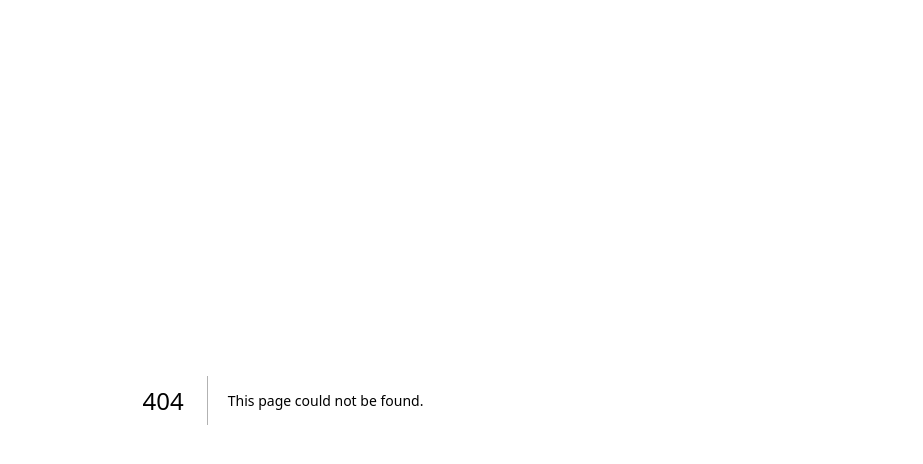
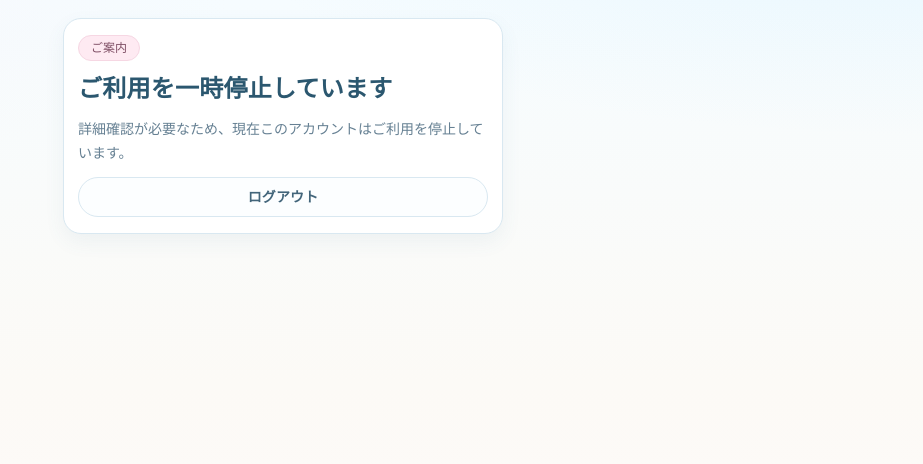
Before and after one commit to enzinhiro/nagisa-link, a Next.js app: page /suspended in a window 1280 px wide. Before the commit this address had no page. Shown: the top 464 px of the page, without its empty margins (357-1280 px from the left). Built offline with nearby package versions, Linux system fonts and the light colour scheme; no server answers.

Commit message:
Block suspended users from protected routes and add suspended notice page

```diff
--- a/src/app/(protected)/layout.tsx
+++ b/src/app/(protected)/layout.tsx
@@ -6,6 +6,7 @@ import { usePathname, useRouter } from "next/navigation";
 import { supabase } from "../../lib/supabase/client";
 import { APP_HEADER_LOGO_PATH, SERVICE_NAME } from "../../lib/brand";
 import { isAdminEmail } from "../../lib/admin-access";
+import { fetchProfileGateStatus } from "../../lib/account-status";
 
 export const PROTECTED_APP_PATH_HINTS = ["/", "/search", "/talk", "/chat"] as const;
 
@@ -65,16 +66,11 @@ export default function ProtectedLayout({ children }: { children: ReactNode }) {
 
       if (cancelled) return;
 
-      const { data, error } = await supabase
-        .from("profiles")
-        .select("profile_completed")
-        .eq("id", user.id)
-        .maybeSingle();
-
+      const status = await fetchProfileGateStatus(user.id);
       if (cancelled) return;
 
-      if (error) {
-        console.error("[protected/layout] profiles select failed", error);
+      if (!status) {
+        console.error("[protected/layout] profiles select failed");
         setProfileGateError(
           "プロフィール情報を読み込めませんでした。時間をおいてから再度お試しください。"
         );
@@ -82,7 +78,13 @@ export default function ProtectedLayout({ children }: { children: ReactNode }) {
         return;
       }
 
-      if (!data || data.profile_completed !== true) {
+      // Keep admin recoverable even if accidentally suspended.
+      if (status.isSuspended && !isAdminEmail(user.email)) {
+        router.replace("/suspended");
+        return;
+      }
+
+      if (!status.profileCompleted) {
         router.replace("/onboarding/profile");
         return;
       }
--- a/src/app/auth/page.tsx
+++ b/src/app/auth/page.tsx
@@ -6,6 +6,7 @@ import { FormEvent, useEffect, useMemo, useState } from "react";
 import { useRouter } from "next/navigation";
 import { supabase, SUPABASE_URL_IN_USE } from "../../lib/supabase/client";
 import { AUTH_TOP_IMAGE_PATH, SERVICE_NAME } from "../../lib/brand";
+import { fetchProfileGateStatus } from "../../lib/account-status";
 
 const SIGNUP_FORM_STORAGE_KEY = "nagisa-link-signup-form";
 const AUTH_TAB_STORAGE_KEY = "nagisa-link-auth-tab";
@@ -22,14 +23,11 @@ function formatSignUpErrorMessage(message: string): string {
 /** Same routing rule as after password login; null = profile fetch failed. */
 async function resolveAuthProfileDestination(
   userId: string
-): Promise<"/" | "/onboarding/profile" | null> {
-  const { data: profile, error: profileError } = await supabase
-    .from("profiles")
-    .select("profile_completed")
-    .eq("id", userId)
-    .maybeSingle();
-  if (profileError) return null;
-  if (profile?.profile_completed === true) return "/";
+): Promise<"/" | "/onboarding/profile" | "/suspended" | null> {
+  const status = await fetchProfileGateStatus(userId);
+  if (!status) return null;
+  if (status.isSuspended) return "/suspended";
+  if (status.profileCompleted) return "/";
   return "/onboarding/profile";
 }
 
--- /dev/null
+++ b/src/app/suspended/page.tsx
@@ -0,0 +1,32 @@
+"use client";
+
+import { useRouter } from "next/navigation";
+import { supabase } from "../../lib/supabase/client";
+
+export default function SuspendedPage() {
+  const router = useRouter();
+
+  return (
+    <div className="mock-page">
+      <main className="mock-shell screen-stack">
+        <section className="soft-card flex flex-col gap-3">
+          <p className="inline-flex w-fit rounded-full px-3 py-1 text-xs font-medium pill-pink">ご案内</p>
+          <h1 className="hero-title text-2xl font-semibold">ご利用を一時停止しています</h1>
+          <p className="muted-text text-sm leading-6">
+            詳細確認が必要なため、現在このアカウントはご利用を停止しています。
+          </p>
+          <button
+            type="button"
+            className="secondary-btn !h-10"
+            onClick={async () => {
+              await supabase.auth.signOut();
+              router.replace("/auth");
+            }}
+          >
+            ログアウト
+          </button>
+        </section>
+      </main>
+    </div>
+  );
+}
--- /dev/null
+++ b/src/lib/account-status.ts
@@ -0,0 +1,21 @@
+import { supabase } from "./supabase/client";
+
+export type ProfileGateStatus = {
+  profileCompleted: boolean;
+  isSuspended: boolean;
+};
+
+export async function fetchProfileGateStatus(userId: string): Promise<ProfileGateStatus | null> {
+  const { data, error } = await supabase
+    .from("profiles")
+    .select("profile_completed,is_suspended")
+    .eq("id", userId)
+    .maybeSingle();
+
+  if (error) return null;
+
+  return {
+    profileCompleted: data?.profile_completed === true,
+    isSuspended: data?.is_suspended === true,
+  };
+}
```
